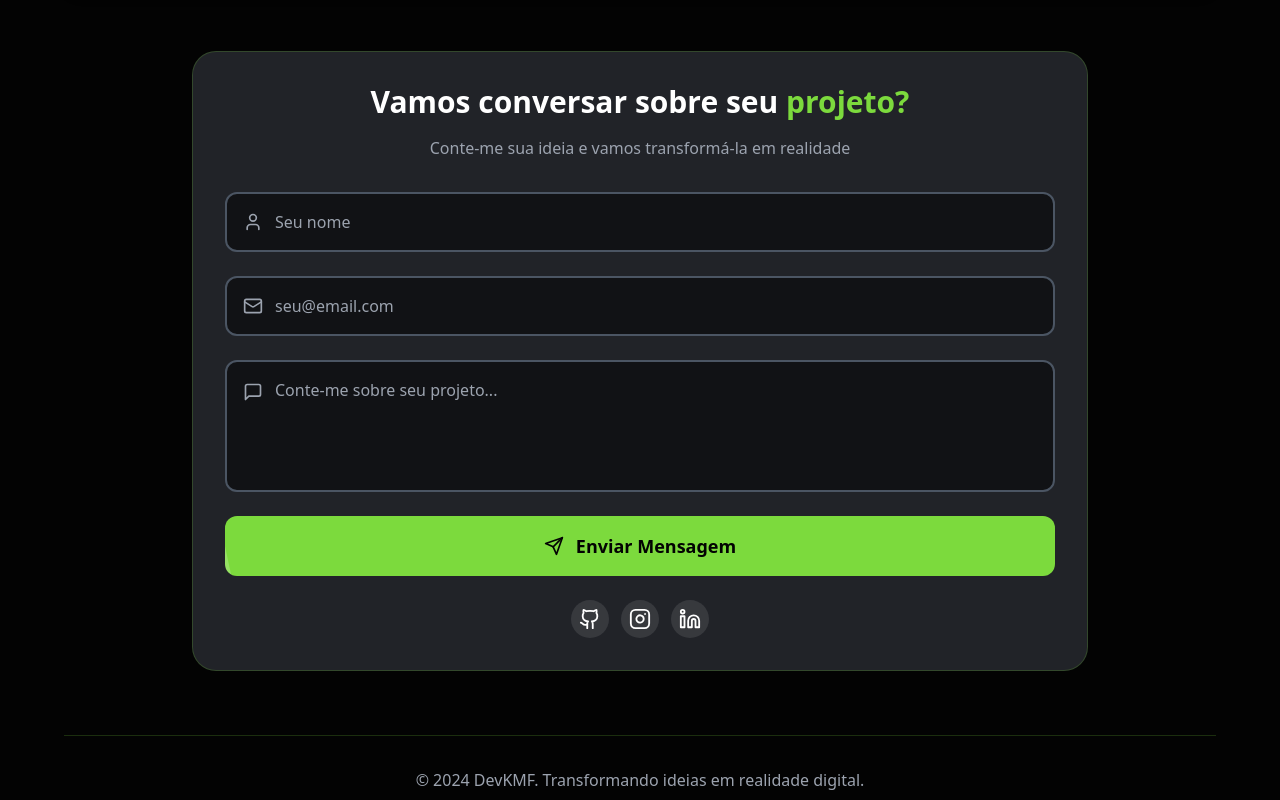
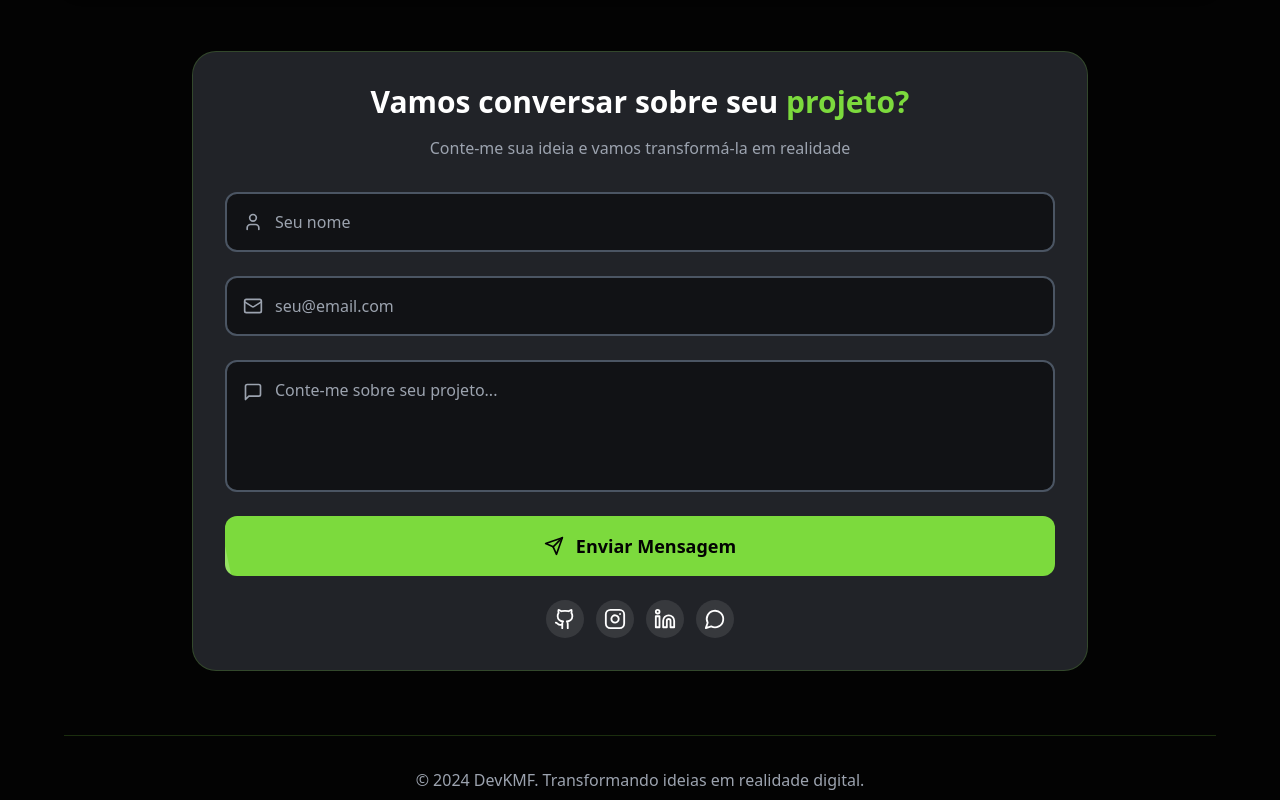
Before and after one commit to kainamf/dev-kainamf, a React (Create React App) app: page / in a window 1280 px wide. Shown: the part 4875-5675 px from the top of the page. Built offline with nearby package versions, Linux system fonts and the light colour scheme.

Commit message:
feat: add WhatsApp contact link and icon to ContactSection

```diff
--- a/src/components/home/ContactSection/ContactSection.tsx
+++ b/src/components/home/ContactSection/ContactSection.tsx
@@ -1,5 +1,5 @@
 import React, { useState } from 'react';
-import { Send, CheckCircle, AlertCircle, User, Mail, MessageSquare, Github, Instagram, Linkedin } from 'lucide-react';
+import { Send, CheckCircle, AlertCircle, User, Mail, MessageSquare, Github, Instagram, Linkedin, MessageCircle } from 'lucide-react';
 import { sendContactEmail } from '../../../services/emailService';
 
 const ContactSection: React.FC = () => {
@@ -193,6 +193,15 @@ const ContactSection: React.FC = () => {
             >
               <Linkedin size={22} />
             </a>
+            <a
+              href="https://wa.me/5521965724032"
+              target="_blank"
+              rel="noopener noreferrer"
+              className="p-2 rounded-full bg-white/10 hover:bg-[#7CDA3D] hover:text-[#030303] text-white transition-colors"
+              title="WhatsApp"
+            >
+              <MessageCircle size={22} />
+            </a>
           </div>
         </div>
       </div>
```
